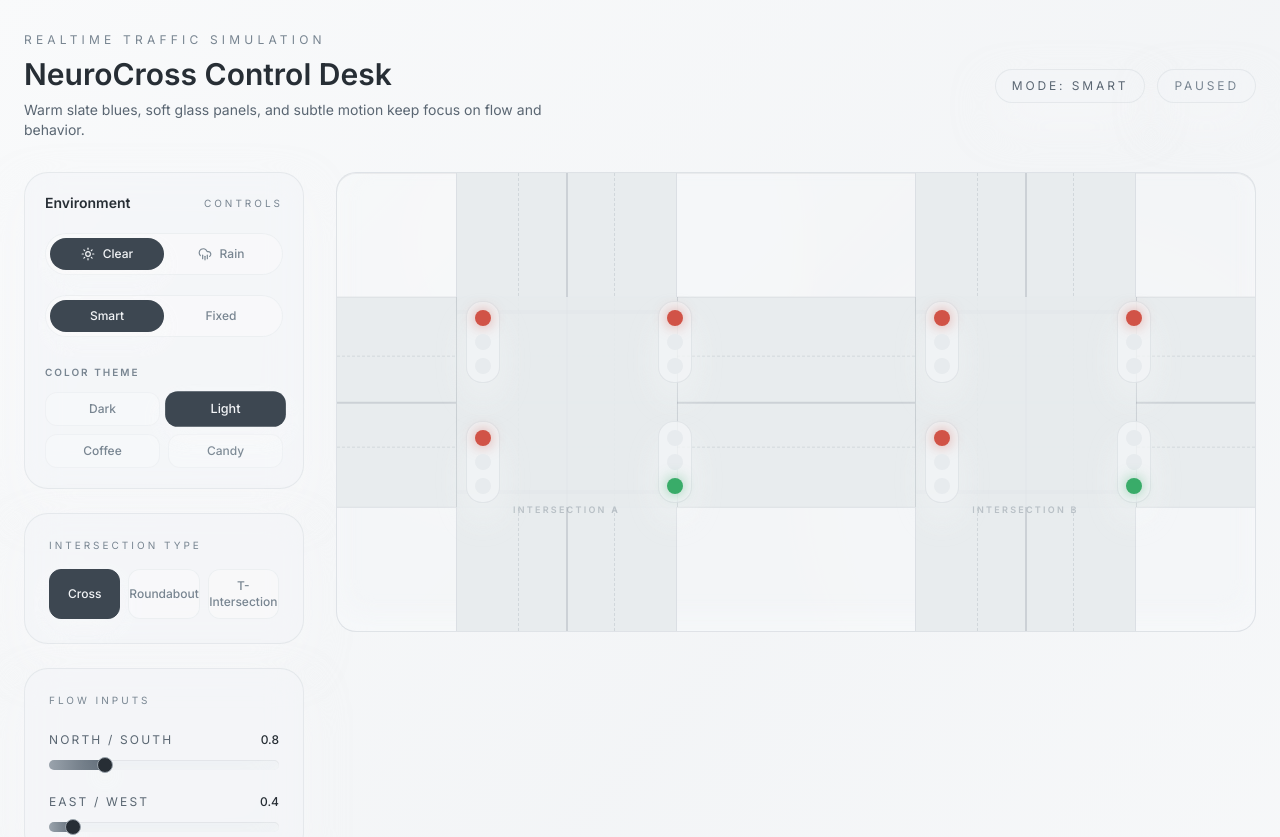
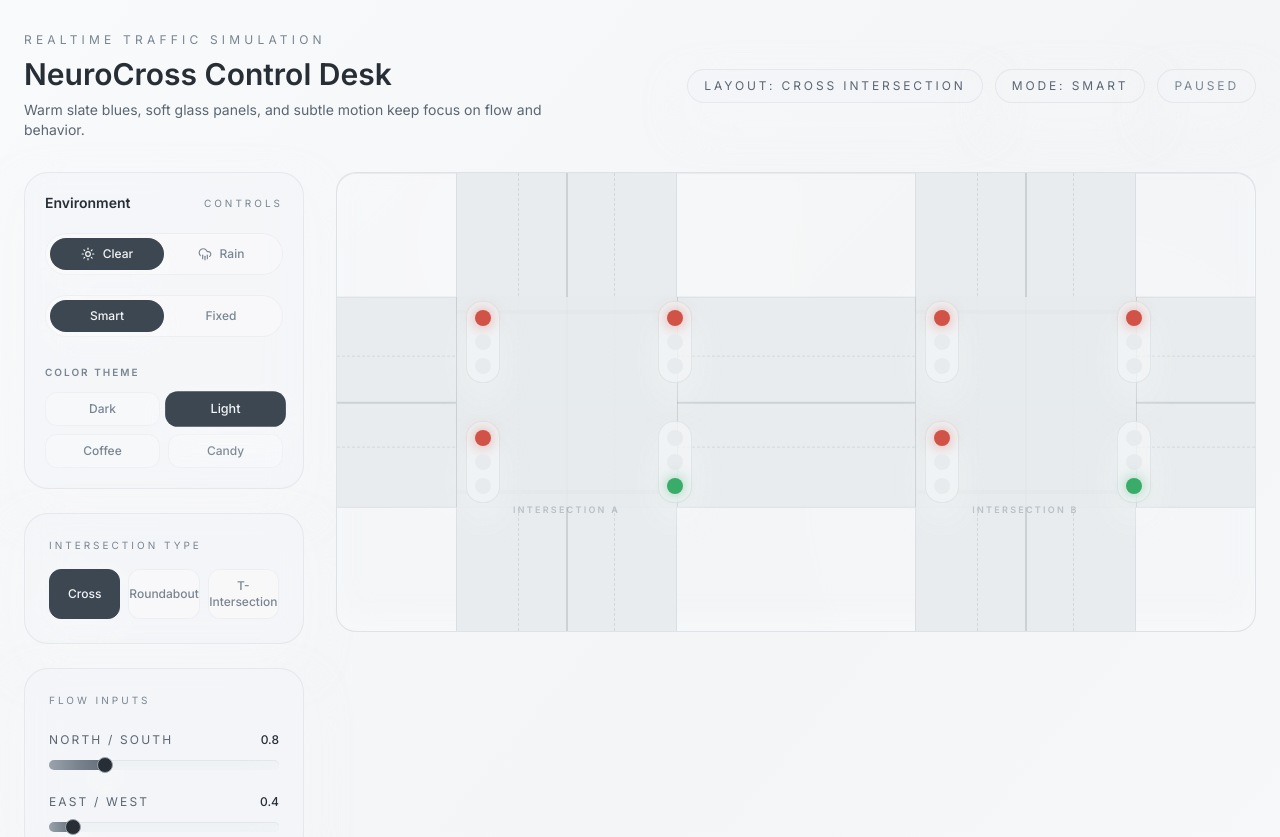
Before and after one commit to Necookie/NeuroCross, a React (Vite) app in the folder Client/: page / in a window 1280 px wide. Shown: the top 837 px of the page. Built offline with nearby package versions, Linux system fonts and the light colour scheme.

Commit message:
fix: Major issue- intersection passed, not consumed by status header, and Minor fix: roudaboutsim minnor issue. (status: solved)

```diff
--- a/Client/src/features/simulation/components/StatusHeader.jsx
+++ b/Client/src/features/simulation/components/StatusHeader.jsx
@@ -1,6 +1,12 @@
 import React, { memo } from 'react';
 
-const StatusHeader = ({ mode, running }) => (
+const INTERSECTION_LABELS = {
+  cross: 'Cross Intersection',
+  roundabout: 'Roundabout',
+  tintersection: 'T-Intersection',
+};
+
+const StatusHeader = ({ mode, running, intersectionType = 'cross' }) => (
   <div className="flex flex-wrap items-center justify-between gap-6">
     <div className="space-y-2">
       <div className="text-xs uppercase tracking-[0.35em] text-mono-400">Realtime Traffic Simulation</div>
@@ -10,6 +16,9 @@ const StatusHeader = ({ mode, running }) => (
       </p>
     </div>
     <div className="flex items-center gap-3">
+      <div className="glass-panel rounded-full px-4 py-2 text-xs uppercase tracking-[0.24em] text-mono-300">
+        Layout: {INTERSECTION_LABELS[intersectionType] || 'Custom'}
+      </div>
       <div className="glass-panel rounded-full px-4 py-2 text-xs uppercase tracking-[0.24em] text-mono-300">
         Mode: {mode}
       </div>
--- a/Client/src/features/simulation/engine/RoundaboutSim.js
+++ b/Client/src/features/simulation/engine/RoundaboutSim.js
@@ -80,6 +80,8 @@ export class RoundaboutSim {
 
     if (carCount > 0) {
       this.metrics.avg_speed = Math.floor(totalSpeed / carCount);
+    } else {
+      this.metrics.avg_speed = 0;
     }
 
     return this.getState();
```
Also changed, not shown: 1 other file (tests, documents, lock files or other folders).
